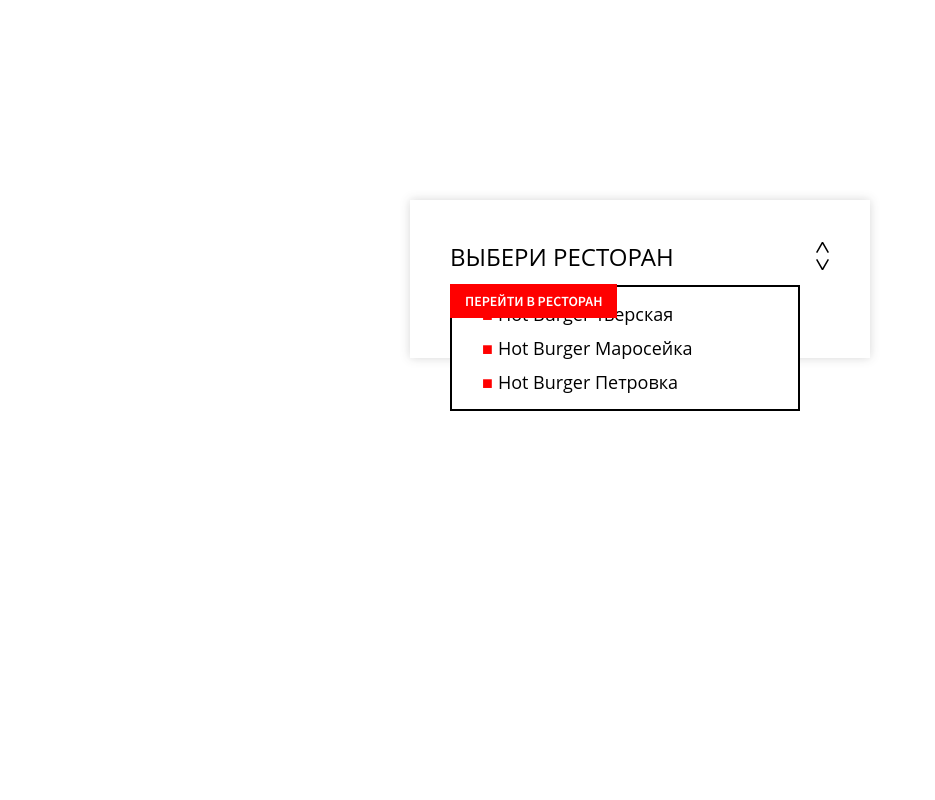
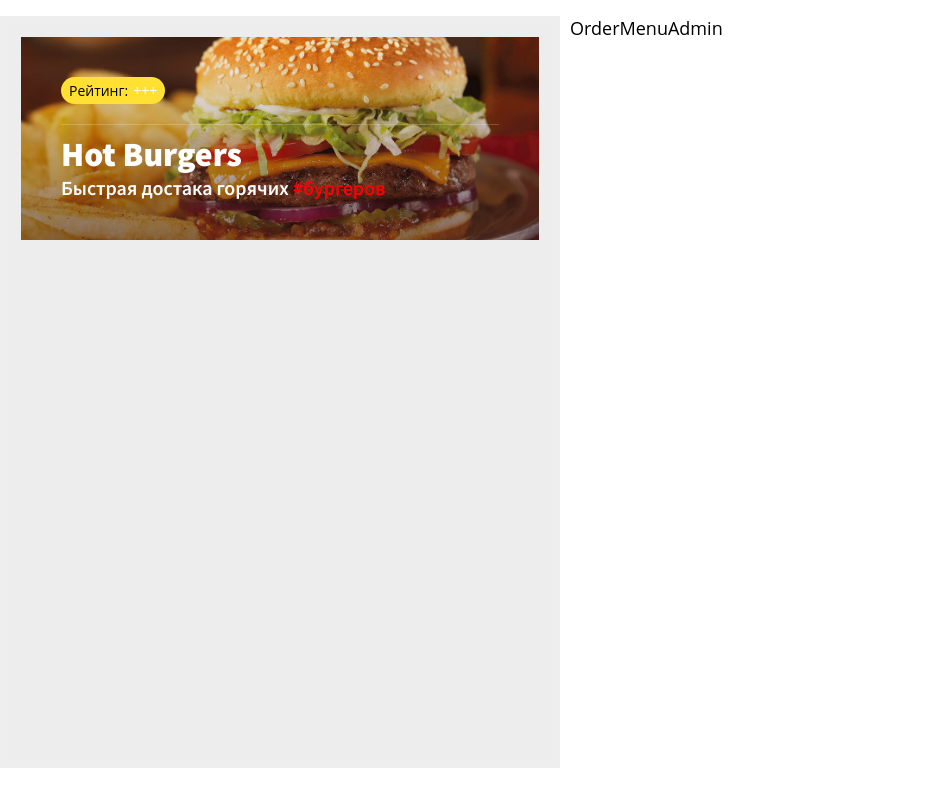
Before and after one commit to autoex/hot-burgers, a React (Create React App) app: page / in a window 1280 px wide. Shown: the whole page, without its empty margins (0-935 px from the left). Built offline with nearby package versions, Linux system fonts and the light colour scheme.

Commit message:
add App and Header

```diff
--- a/src/App.js
+++ b/src/App.js
@@ -1,11 +1,18 @@
 import React, {Component} from 'react';
+import Header from "./components/Header";
+import Order from "./components/Order";
+import MenuAdmin from "./components/MenuAdmin";
 
 class App extends Component {
     render() {
+        return (
+            <div className='burger-paradise'>
+                <div className="menu">
+                    <Header/>
+                </div>
+                <Order/>
+                <MenuAdmin/>
 
-        return (
-            <div>
-                Start
             </div>
         );
     }
--- /dev/null
+++ b/src/components/Header.js
@@ -0,0 +1,27 @@
+import React from 'react';
+
+class Header extends React.Component {
+    render() {
+        return (
+            <header className="top">
+                <div className="wrap">
+                    <div className="header-content">
+                        <div className="header-rating">
+                            <div className="header-rating_tag">Рейтинг:</div>
+                            <div className="header-rating_icon">+++</div>
+                        </div>
+                        <div className="header-divider"></div>
+                        <h1 className="font-effect-fire-animation">Hot Burgers</h1>
+                        <h3>
+                            <span>
+                                Быстрая достака горячих<span className='sub-header'> #бургеров</span>
+                            </span>
+                        </h3>
+                    </div>
+                </div>
+            </header>
+        )
+    }
+}
+
+export default Header;
--- a/src/components/Landing.js
+++ b/src/components/Landing.js
@@ -2,22 +2,49 @@
 import restaurants from "../sample-restaurants";
 
 class Landing extends Component {
+    state = {
+        display: false,
+        title: '',
+        url: ''
+    };
+    displayList = () => {
+        this.setState({
+            display: !this.state.display
+        })
+    };
+    setCurrentRestaurant=(restName, restUrl)=> {
+
+
+        this.setState({
+            title: restName,
+            url: restUrl,
+            display: false
+        });
+
+    };
+    goToRestaurant =(restUrl)=> {
+        console.log(restUrl)
+    }
+
     render() {
         return (<>
                 <div className='restaurant_select'>
                     <div className='restaurant_select_top'>
-                        <div className='restaurant_select_top-header font-effect-outline'>Выбери ресторан</div>
+                        <div className='restaurant_select_top-header font-effect-outline'
+                             onClick={this.displayList}>
+                            {this.state.title ? this.state.title : `Выбери ресторан`}
+                        </div>
                         <div className="arrow_picker">
                             <div className="arrow_picker-up"></div>
                             <div className="arrow_picker-down"></div>
                         </div>
                     </div>
-                    <div className="restaurant_select_bottom">
+                    {this.state.display && <div className="restaurant_select_bottom">
                         <ul>
-                            {restaurants.map(rest=><li key={rest.id}>{rest.title}</li>)}
+                            {restaurants.map(rest => <li key={rest.id} onClick={()=>this.setCurrentRestaurant(rest.title , rest.url)}>{rest.title}</li>)}
                         </ul>
-                    </div>
-                    <button>Перейти в ресторан</button>
+                    </div>}
+                    {(this.state.title && !this.state.display)  && <button onClick={()=>this.goToRestaurant(this.state.url)}>Перейти в ресторан</button>}
                 </div>
             </>
         );
--- /dev/null
+++ b/src/components/MenuAdmin.js
@@ -0,0 +1,11 @@
+import React from 'react';
+
+class MenuAdmin extends React.Component {
+    render() {
+        return (
+            `MenuAdmin`
+        )
+    }
+}
+
+export default MenuAdmin;
--- /dev/null
+++ b/src/components/Order.js
@@ -0,0 +1,11 @@
+import React from 'react';
+
+class Order extends React.Component {
+    render() {
+        return (
+            `Order`
+        )
+    }
+}
+
+export default Order;
--- a/src/index.js
+++ b/src/index.js
@@ -1,9 +1,9 @@
 import * as ReactDOM from "react-dom";
 import React from "react";
-import Landing from "./components/Landing";
 import './css/style.css'
+import App from "./App";
 
 ReactDOM.render(
-    <Landing />,
+    <App />,
     document.getElementById('root')
 );
```
